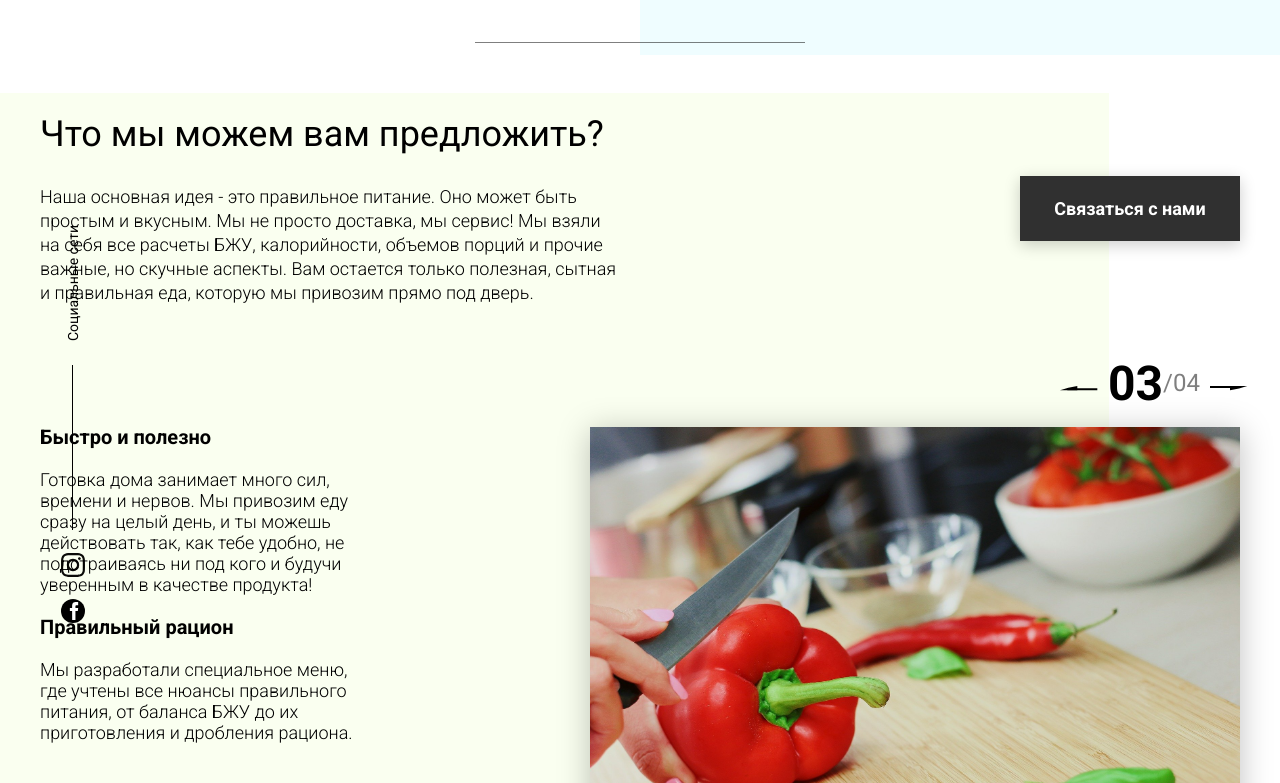
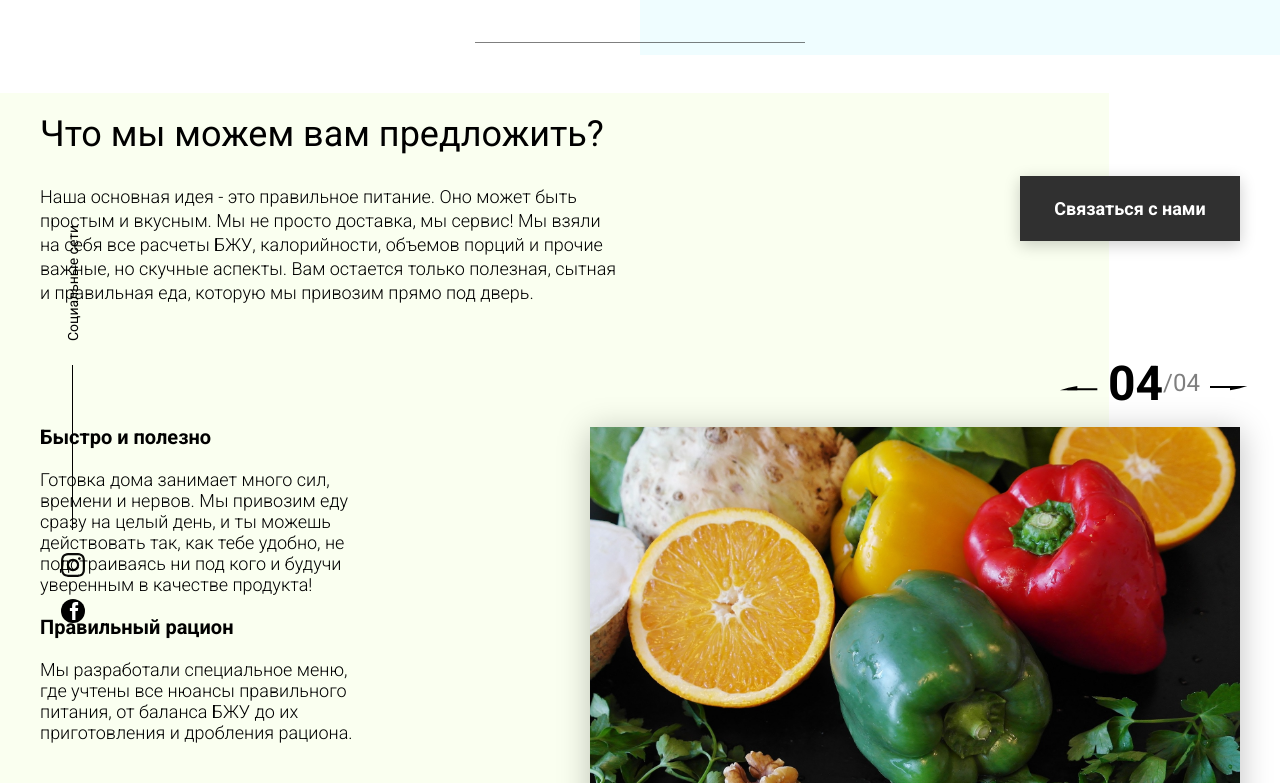
Before and after one commit to BobroEJ/project, a website: page index.html in a window 1280 px wide. Both pictures are taken after a click on the element 1079 px from the left and 1223 px from the top of the page. Shown: the part 840-1623 px from the top of the page. Drawn offline with nearby package versions, Linux system fonts and the light colour scheme; no server answers.

Commit message:
061 Создаем слайдер на сайте, свой вариант

```diff
--- a/index.html
+++ b/index.html
@@ -117,15 +117,15 @@
                     <div class="offer__slide">
                         <img src="img/slider/pepper.jpg" alt="pepper">
                     </div>
-                    <!-- <div class="offer__slide">
+                    <div class="offer__slide hide">
                         <img src="img/slider/food-12.jpg" alt="food">
                     </div>
-                    <div class="offer__slide">
+                    <div class="offer__slide hide">
                         <img src="img/slider/olive-oil.jpg" alt="oil">
                     </div>
-                    <div class="offer__slide">
+                    <div class="offer__slide hide">
                         <img src="img/slider/paprika.jpg" alt="paprika">
-                    </div> -->
+                    </div>
                 </div>
             </div>
         </div>
--- a/js/script.js
+++ b/js/script.js
@@ -6,25 +6,30 @@ window.addEventListener('DOMContentLoaded', () => {
           tabsContent = document.querySelectorAll('.tabcontent'),
           tabsParent = document.querySelector('.tabheader__items');
 
-    function hideTabContent() {
-        tabsContent.forEach(item => {
+    function hideContent(content, tabs = null) {
+        content.forEach(item => {
             item.classList.add('hide');
             item.classList.remove('show', 'fade');
         });
+        if (tabs) {
+            tabs.forEach(item => {
+                item.classList.remove('tabheader__item_active');
+            });
+        }
 
-        tabs.forEach(item => {
-            item.classList.remove('tabheader__item_active');
-        });
     }
 
-    function showTabContent(i = 0) {
-        tabsContent[i].classList.add('show', 'fade');
-        tabsContent[i].classList.remove('hide');
-        tabs[i].classList.add('tabheader__item_active');
+    function showContent(content, i = 0, tabheader = null) {
+        content[i].classList.add('show', 'fade');
+        content[i].classList.remove('hide');
+        if (tabheader) {
+            tabheader[i].classList.add('tabheader__item_active');
+        }
+
     }
 
-    hideTabContent();
-    showTabContent();
+    hideContent(tabsContent, tabs);
+    showContent(tabsContent, 0, tabs);
 
     tabsParent.addEventListener('click', (event) => {
         const target = event.target;
@@ -32,8 +37,8 @@ window.addEventListener('DOMContentLoaded', () => {
         if (target && target.matches('.tabheader__item')) {
             tabs.forEach((item, i) => {
                 if (item == target) {
-                    hideTabContent();
-                    showTabContent(i);
+                    hideContent(tabsContent, tabs);
+                    showContent(tabsContent, i, tabs);
                 }
             });
         }
@@ -325,7 +330,40 @@ window.addEventListener('DOMContentLoaded', () => {
     }
 
     fetch('http://localhost:3000/menu')
-        .then(data => data.json())
+        .then(data => data.json());
         // .then(res => console.log(res));
 
+    // Slider
+
+    const sliders = document.querySelectorAll('.offer__slide'),
+          offerSlideCounter = document.querySelector('.offer__slider-counter'),
+          currentSlideCounter = document.querySelector('#current'),
+          maxSlideCount = 3;
+    let slideNumber = 0;
+
+    offerSlideCounter.addEventListener('click', (event) => {
+        const target = event.target;
+
+        if (target && target.matches('.offer__slider-prev') || target.matches('.offer__slider-prev *')) {
+            if (slideNumber-- == 0) {
+                slideNumber = maxSlideCount;
+            }
+            hideContent(sliders);
+            showContent(sliders, slideNumber);
+            changeCounter(slideNumber);
+        } else if (target && target.matches('.offer__slider-next') || target.matches('.offer__slider-next *')) {
+            if (slideNumber++ == maxSlideCount) {
+                slideNumber = 0;
+            }
+            hideContent(sliders);
+            showContent(sliders, slideNumber);
+            changeCounter(slideNumber);
+        }
+    });
+
+    function changeCounter(i) {
+        currentSlideCounter.innerText = getZero(i+1);
+    }
+
+
 });
```
